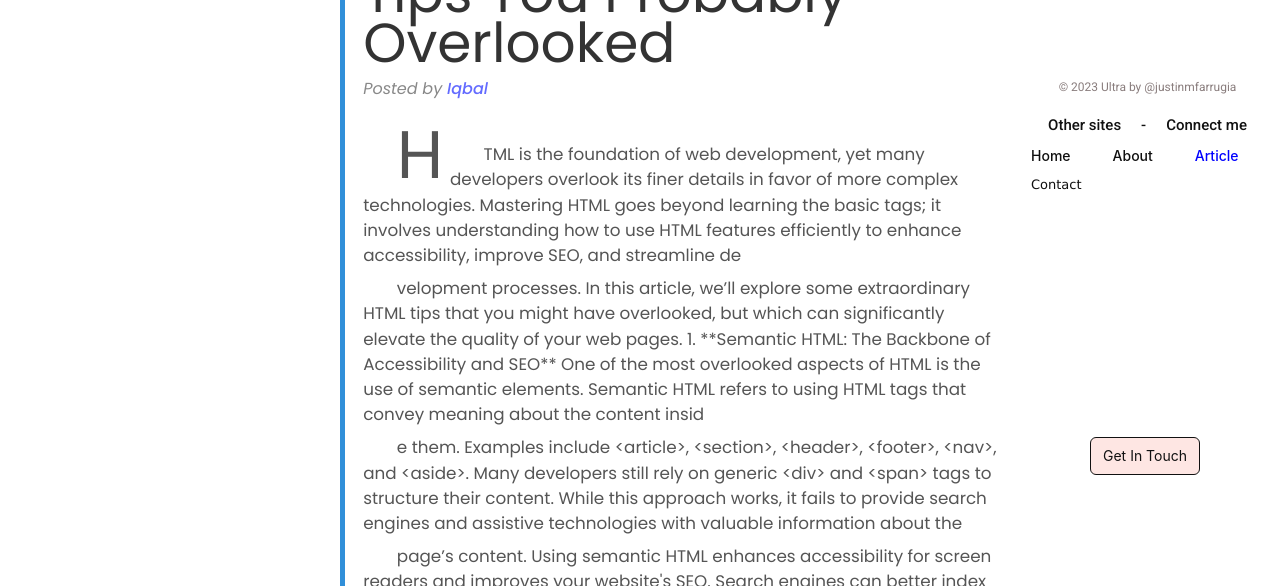
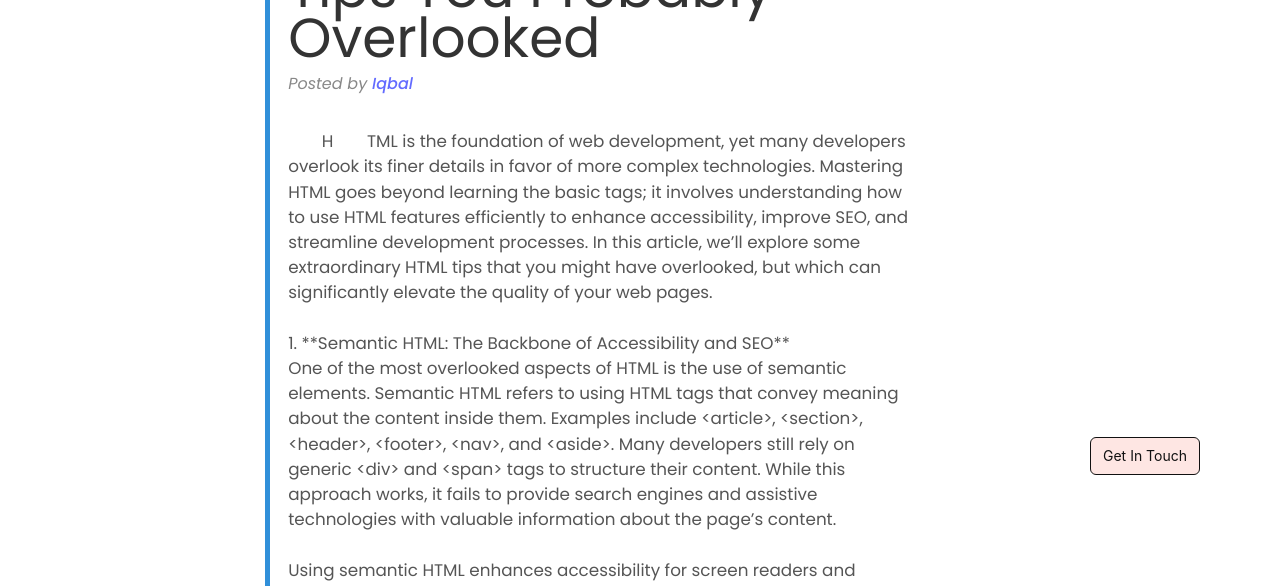
Before and after one commit to MohammadIqbalHossain/portfolio-0.2, a React (Vite) app: page /article/1 in a window 1280 px wide. Shown: the part 305-891 px from the top of the page. Built offline with nearby package versions, Linux system fonts and the light colour scheme; a web font is replaced by a local one.

Commit message:
some changes

```diff
--- a/src/App.jsx
+++ b/src/App.jsx
@@ -9,6 +9,10 @@ import GetInTouch from "./pages/GetInTouch/GetInTouch";
 import About from './pages/About/About';
 import "./App.css";
 import Footer  from "./components/Footer/Footer";
+import PageNotFound from "./components/PageNotFound/PageNotFound";
+
+
+
 
 function App() {
   return (
@@ -20,7 +24,10 @@ function App() {
           <Route path="/details/:id" element={<ProjectDetails />} />
           <Route path="/article" element={<Article />} />
           <Route path="/article/:id" element={<DetailArticle />} />
-          <Route path="/about" element={<About />}></Route>
+          <Route path="/about" element={<About />} />
+          <Route path="*" element={<PageNotFound />} />
+
+
         </Routes>
 
       </main>
--- a/src/components/Footer/Footer.jsx
+++ b/src/components/Footer/Footer.jsx
@@ -5,7 +5,7 @@ import './Footer.scss';
 const Footer = () => {
   return (
     <div className='footer-container'>
-        <h4 className='copyright-text'>© 2023 Ultra by @justinmfarrugia</h4>
+        <h4 className='copyright-text'>© 2024 portfolio by @iqbalhossain</h4>
         <h3 className='extra-links'>
             <Link to='https://github.com/MohammadIqbalHossain' target='__blank'>Other sites</Link> -
             <Link to='https://web.facebook.com/iqbal.abdullah.927543/' target='__blank'>Connect me</Link>
--- /dev/null
+++ b/src/components/PageNotFound/PageNotFound.jsx
@@ -0,0 +1,9 @@
+import React from 'react'
+
+const PageNotFound = () => {
+  return (
+    <div>PageNotFound</div>
+  )
+}
+
+export default PageNotFound
--- a/src/pages/Article/DetailArticle.jsx
+++ b/src/pages/Article/DetailArticle.jsx
@@ -68,7 +68,7 @@ const DetailArticle = () => {
                 Posted by <Link>Iqbal</Link>
               </h3>
 
-              {slices.map((slice, index) => (
+              {/* {slices.map((slice, index) => (
                 <p key={index}>
                   {slice.className ? (
                     <span className={slice.className}>
@@ -78,7 +78,15 @@ const DetailArticle = () => {
                     data.article.slice(slice.start, slice.end)
                   )}
                 </p>
-              ))}
+              ))} */}
+
+
+
+               <p className="first-character">{data.article.slice(0, 1)}</p>
+
+
+                <p className="blog-content">{data.article.slice(1)}</p>
+
             </div>
           </div>
         </div>
--- a/src/pages/Article/DetailArticle.scss
+++ b/src/pages/Article/DetailArticle.scss
@@ -1,8 +1,8 @@
 .article__header {
   //   background-color: #222222;
   //   max-width: 1200px;
-  width: 98%;
-  height: 8.8em;
+  // width: 98%;
+  // height: 8.8em;
   overflow: hidden;
   font-weight: lighter;
 
@@ -80,7 +80,7 @@
 .article {
   width: 90%;
   margin: 0 0 6em 0;
-  float: left;
+  // float: left;
   padding: 0 1.3em;
   border-left: 5px solid #308fd9;
   font-family: "poppins", sans-serif;
@@ -122,9 +122,14 @@
 
 .first-character {
   float: left;
-  font-size: 4em;
+  font-size: 100px;
   // line-height: 0.6em;
   padding-top: 0.12em;
-  padding-right: 0.1em;
-  padding-left: 0;
+  // padding-right: 0.1em;
+  // padding-left: 0;
 }
+
+.blog-content {
+  white-space: pre-wrap;
+  word-wrap: break-word;
+}
```
Also changed, not shown: src/components/PageNotFound/PageNotFound.scss (added).
